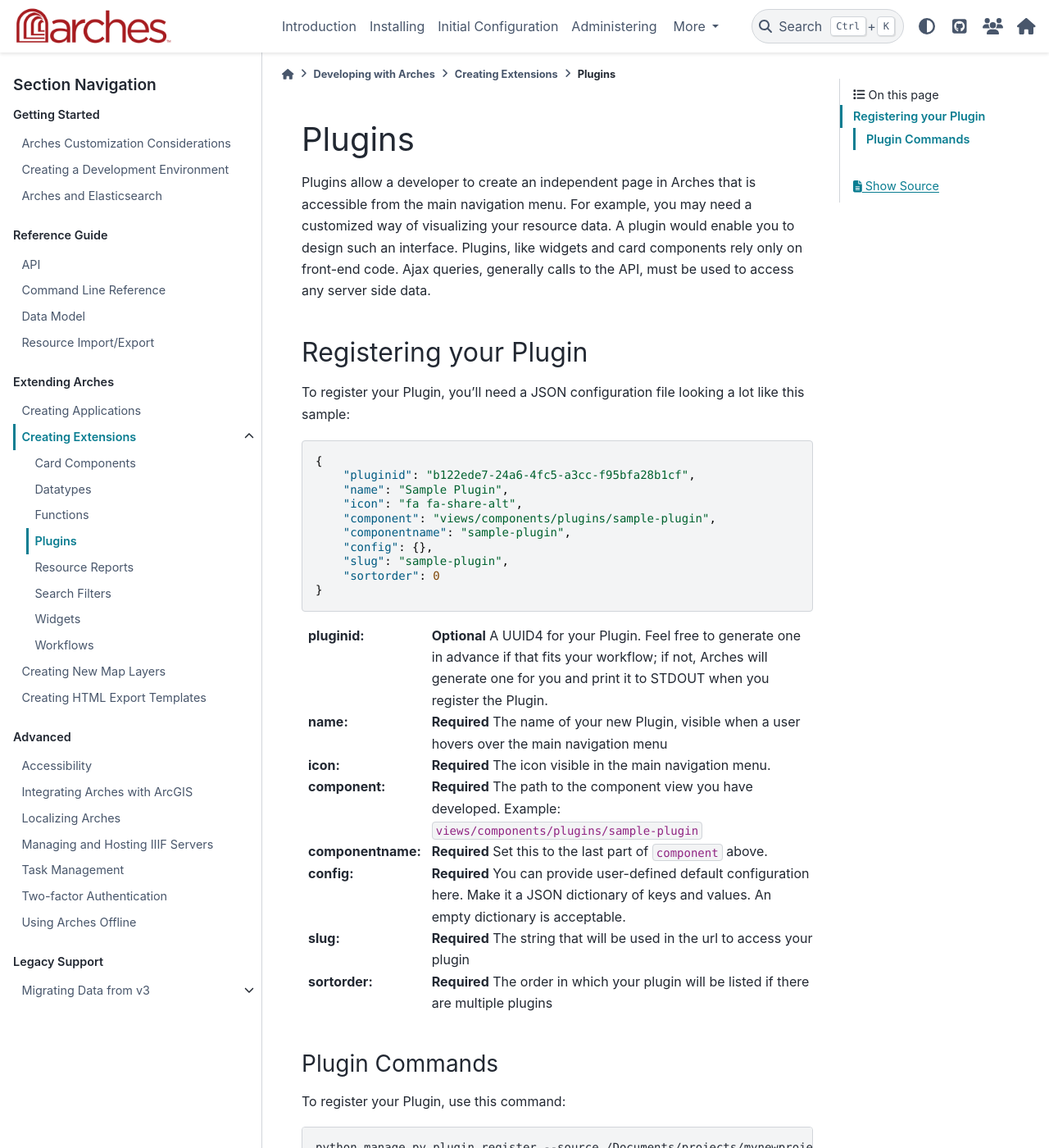
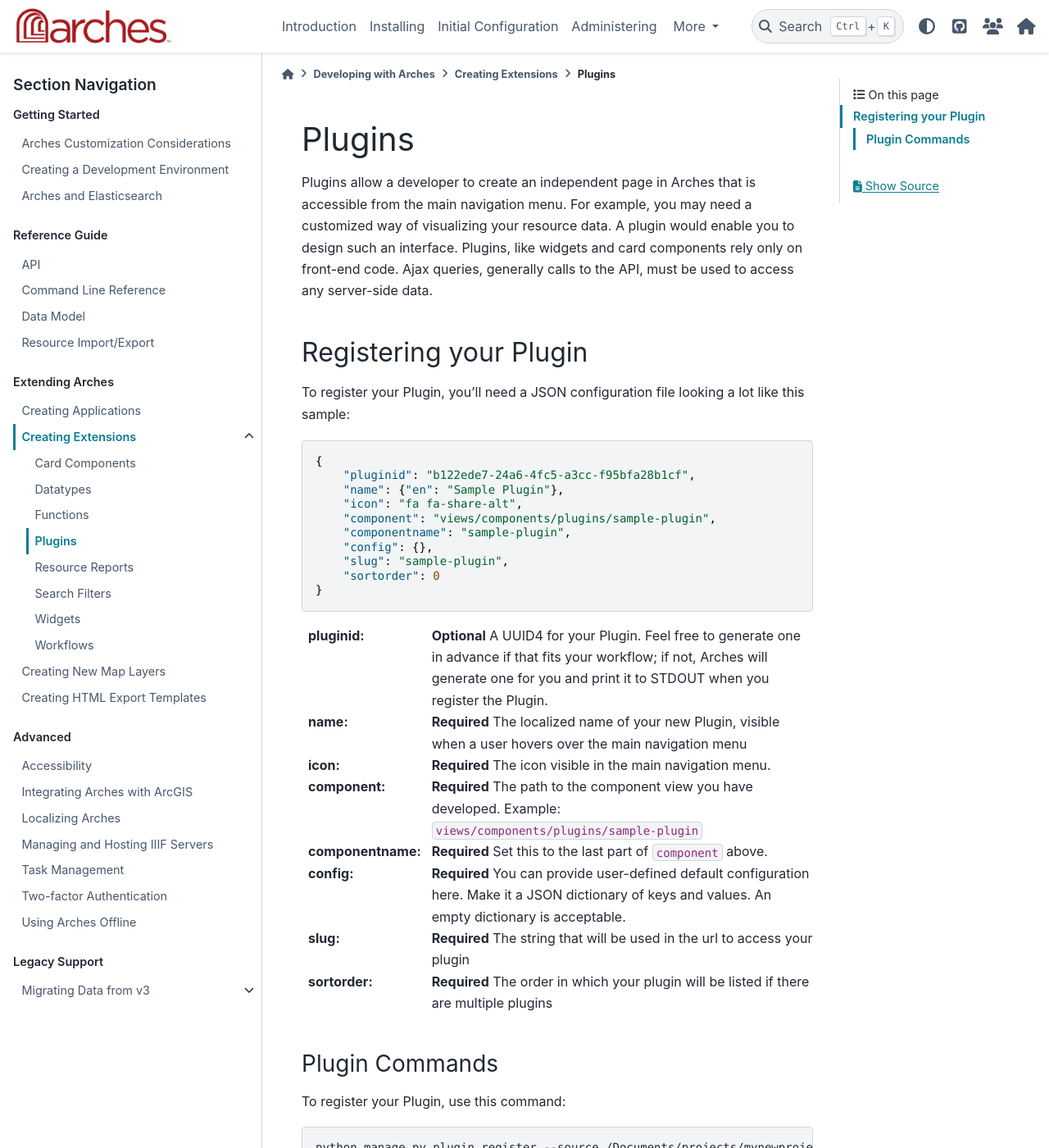
Before and after one commit to archesproject/arches-docs, a Sphinx documentation site: the page built from docs/developing/extending/extensions/plugins.rst, in a window 1280 px wide and 1400 px high. Shown: the whole window at 82% size. Built offline with Sphinx 7.4.7 and the PyData theme 0.15.4, drawn with Linux system fonts in a browser that asks for light colours.

Commit message:
Localize name in plugin example

```diff
--- a/docs/developing/extending/extensions/plugins.rst
+++ b/docs/developing/extending/extensions/plugins.rst
@@ -4,7 +4,7 @@
 
 Plugins allow a developer to create an independent page in Arches that is accessible from the main navigation menu.
 For example, you may need a customized way of visualizing your resource data. A plugin would enable you to design such an interface.
-Plugins, like widgets and card components rely only on front-end code. Ajax queries, generally calls to the API, must be used to access any server side data.
+Plugins, like widgets and card components rely only on front-end code. Ajax queries, generally calls to the API, must be used to access any server-side data.
 
 Registering your Plugin
 ===============================
@@ -23,7 +23,7 @@
         generate one for you and print it to STDOUT when you register
         the Plugin.
 :name:
-        **Required** The name of your new Plugin, visible when a user hovers over the main navigation menu
+        **Required** The localized name of your new Plugin, visible when a user hovers over the main navigation menu
 :icon:
         **Required** The icon visible in the main navigation menu.
 :component:
--- a/docs/examples/sample-plugin.json
+++ b/docs/examples/sample-plugin.json
@@ -1,6 +1,6 @@
 {
     "pluginid": "b122ede7-24a6-4fc5-a3cc-f95bfa28b1cf",
-    "name": "Sample Plugin",
+    "name": {"en": "Sample Plugin"},
     "icon": "fa fa-share-alt",
     "component": "views/components/plugins/sample-plugin",
     "componentname": "sample-plugin",
```
